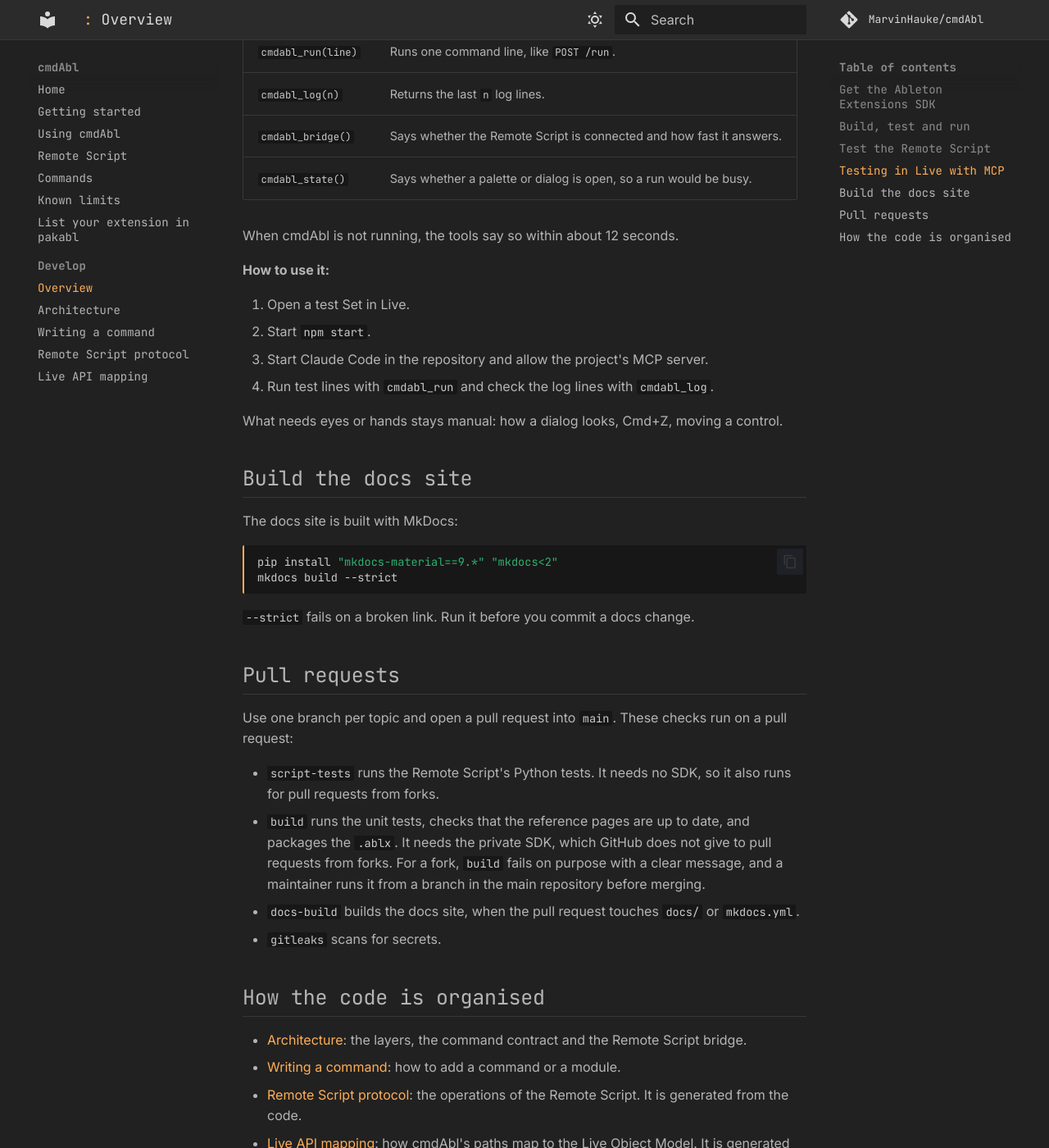
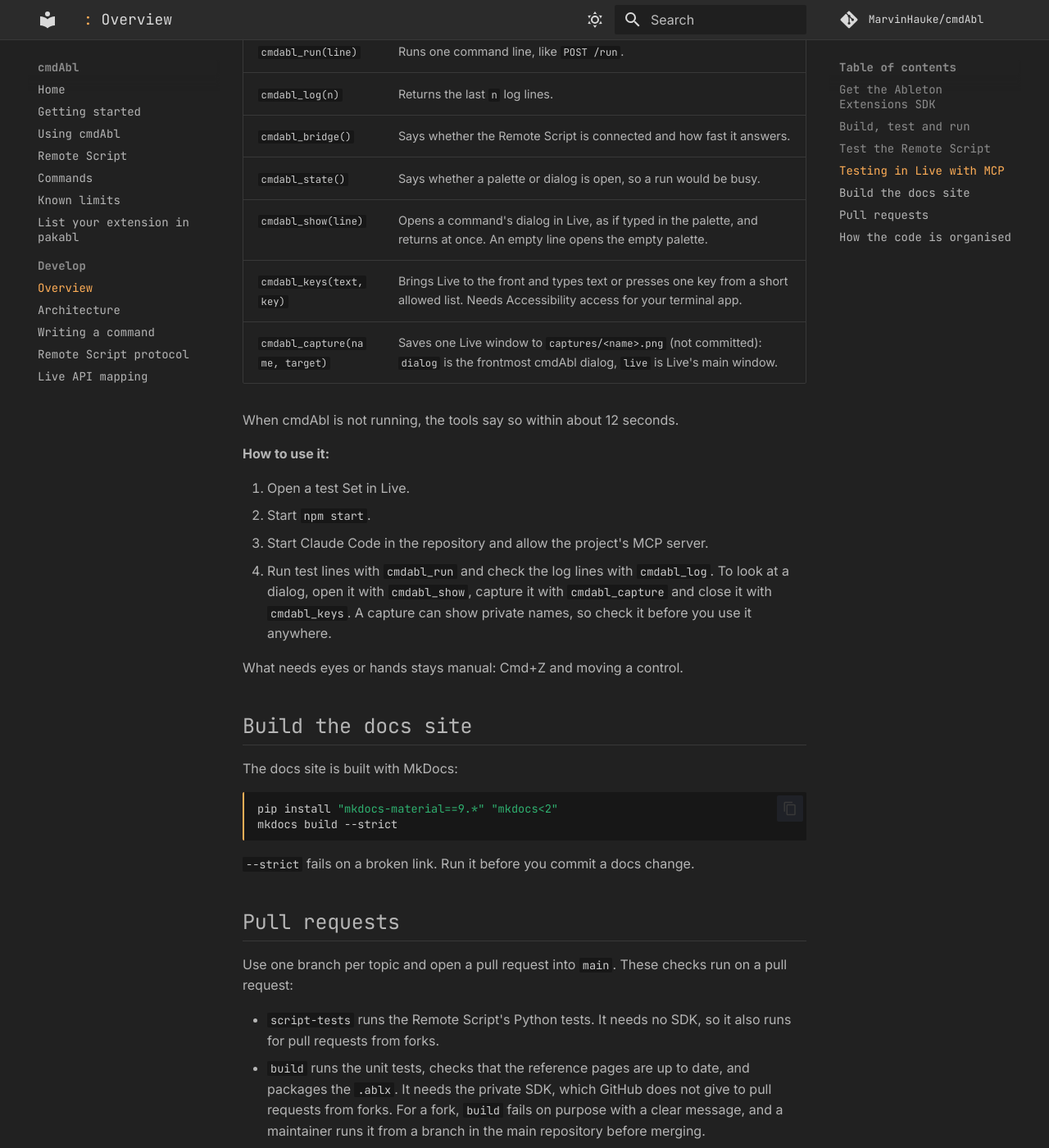
Before and after one commit to MarvinHauke/cmdAbl, an MkDocs documentation site: the page built from docs/develop.md, in a window 1280 px wide and 1400 px high, scrolled down 2505 px. Shown: the whole window at 82% size. Built offline with MkDocs 1.6.1 and Material for MkDocs 9.7.7, drawn with Linux system fonts in a browser that asks for light colours; comment, search, counter and statistics services are not loaded.

Commit message:
docs(0.1.3): release review — script 0.1.8, vol messages, note and vol in the lists, screenshot tools
Co-Authored-By: Claude Sonnet 5.5 <noreply@anthropic.com>

```diff
--- a/docs/develop.md
+++ b/docs/develop.md
@@ -81,6 +81,9 @@ project's `.mcp.json` registers it (`npx tsx tools/mcp/main.ts`); `npm run mcp`
 | `cmdabl_log(n)` | Returns the last `n` log lines. |
 | `cmdabl_bridge()` | Says whether the Remote Script is connected and how fast it answers. |
 | `cmdabl_state()` | Says whether a palette or dialog is open, so a run would be busy. |
+| `cmdabl_show(line)` | Opens a command's dialog in Live, as if typed in the palette, and returns at once. An empty line opens the empty palette. |
+| `cmdabl_keys(text, key)` | Brings Live to the front and types text or presses one key from a short allowed list. Needs Accessibility access for your terminal app. |
+| `cmdabl_capture(name, target)` | Saves one Live window to `captures/<name>.png` (not committed): `dialog` is the frontmost cmdAbl dialog, `live` is Live's main window. |
 
 When cmdAbl is not running, the tools say so within about 12 seconds.
 
@@ -89,9 +92,11 @@ When cmdAbl is not running, the tools say so within about 12 seconds.
 1. Open a test Set in Live.
 2. Start `npm start`.
 3. Start Claude Code in the repository and allow the project's MCP server.
-4. Run test lines with `cmdabl_run` and check the log lines with `cmdabl_log`.
+4. Run test lines with `cmdabl_run` and check the log lines with `cmdabl_log`. To look at a dialog, open it with
+   `cmdabl_show`, capture it with `cmdabl_capture` and close it with `cmdabl_keys`. A capture can show private names,
+   so check it before you use it anywhere.
 
-What needs eyes or hands stays manual: how a dialog looks, Cmd+Z, moving a control.
+What needs eyes or hands stays manual: Cmd+Z and moving a control.
 
 ## Build the docs site
 
```
Also changed, not shown: README.md (+4 -2 lines), docs/getting-started.md (+2 -2 lines), docs/index.md (+2 -2 lines), docs/limits.md (+1 -1 lines), docs/remote-script.md (+8 -6 lines), docs/using.md (+5 -3 lines).
